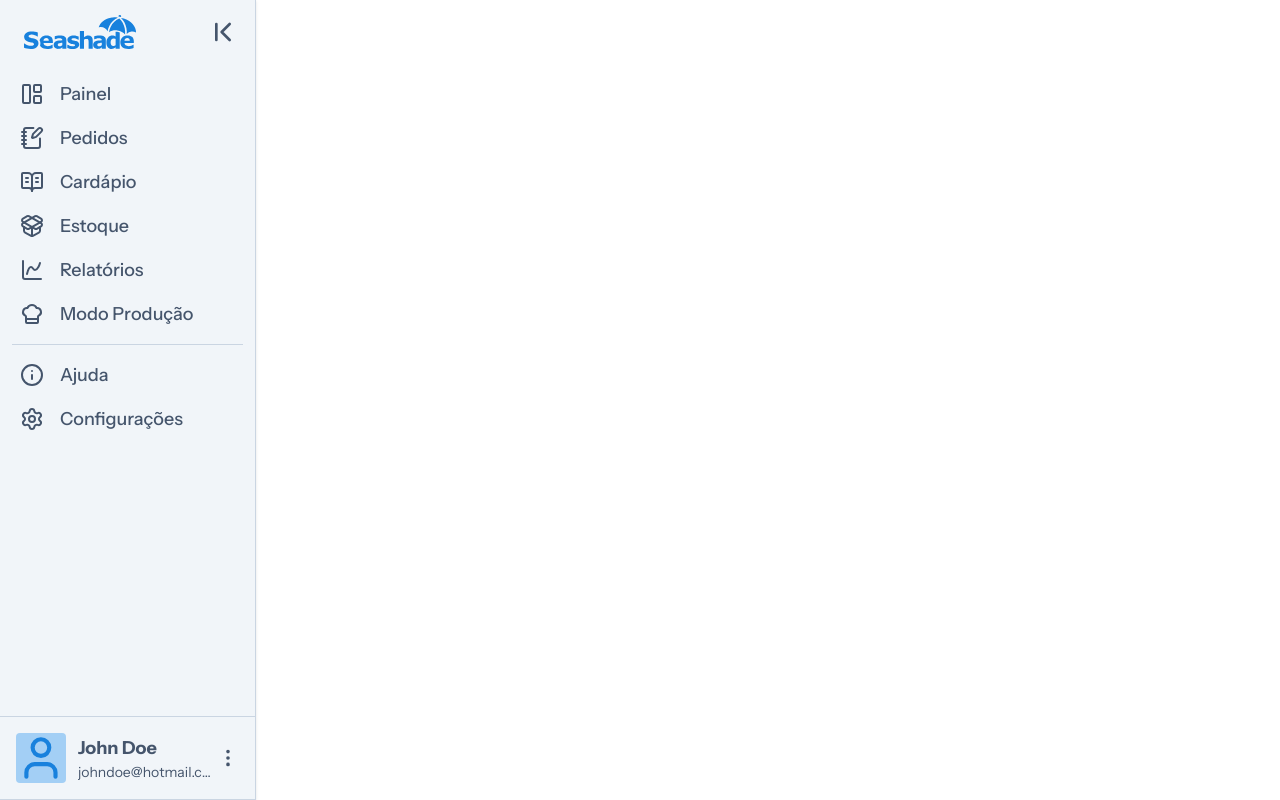
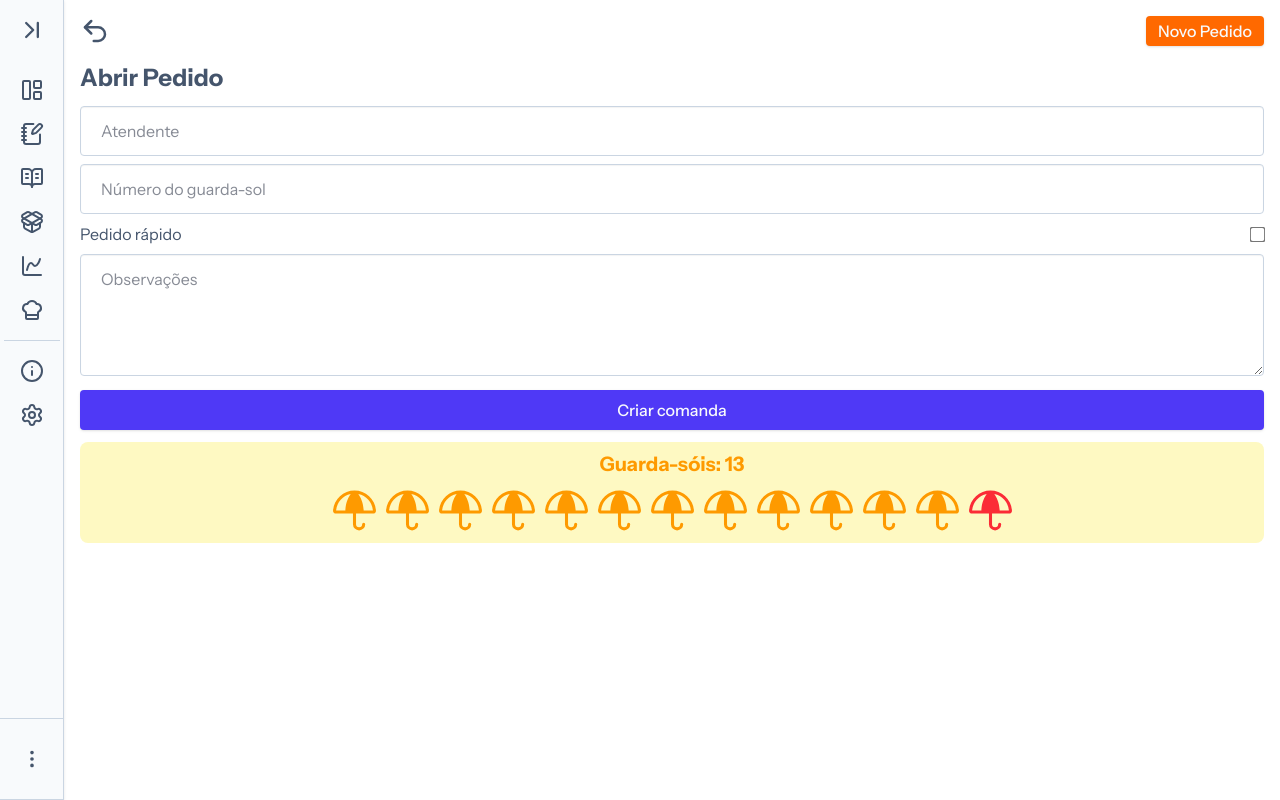
Before and after one commit to barb1424/TesteSeaShade, a React (Vite) app: page /novo-pedido in a window 1280 px wide. Built offline with nearby package versions, Linux system fonts and the light colour scheme.

Commit message:
Inicio da página 'Novo Pedido'

```diff
--- a/src/components/Header.jsx
+++ b/src/components/Header.jsx
@@ -1,8 +1,6 @@
 import { useState } from "react";
 import { Link } from 'react-router-dom';
 import logo from "../assets/logo.svg";
-import { FiMenu } from "react-icons/fi";
-import { IoClose } from "react-icons/io5";
 import { PiUserCircle } from "react-icons/pi";
 import { House, NotepadText, Package, MailOpen, Menu, X } from 'lucide-react';
 
--- a/src/components/Sidebar.jsx
+++ b/src/components/Sidebar.jsx
@@ -3,19 +3,19 @@ import { useState } from "react";
 import logo from "../assets/darklogo.svg";
 const Sidebar = () => {
 
-    const[expanded, setExpanded] = useState(true);
+    const[expanded, setExpanded] = useState(false);
 
     return (
-        <aside className={`transition-all duration-300 border-b border-slate-300 border-r h-screen flex bg-slate-100 shadow-sm flex-col ${expanded? "w-2/3 md:w-1/3 lg:w-1/5" : "w-16"}`}>
+        <aside className={`fixed transition-all duration-300 border-b border-slate-300 border-r h-screen flex bg-slate-50 shadow-sm flex-col ${expanded? "w-2/3 md:w-1/3 lg:w-1/5" : "w-16"}`}>
         <header className="text-slate-600 w-full flex flex-col  font-medium  h-full">
-            <div className="flex items-center text-slate-600 mb-2">
+            <div className="flex justify-center items-center text-slate-600 mb-2">
 
                 <div className={`flex overflow-hidden transition-all duration-300${expanded? "p-4 pl-6 flex-grow" : "justify-center w-0"} `}>
                     <img src={logo} alt="Logo do Seashade" className="w-28"/>
                 </div>
 
                 <button onClick={() => setExpanded(!expanded)} className={`py-4 px-4 flex cursor-pointer hover:bg-slate-200 transition-all duration-300 ${expanded ? "" : ""}`}>
-                    {expanded? <ChevronFirst size="32"/>: <ChevronLast size="32"/>}
+                    {expanded? <ChevronFirst size="28"/>: <ChevronLast size="28"/>}
                 </button>
 
             </div>
--- a/src/pages/Cadastro.jsx
+++ b/src/pages/Cadastro.jsx
@@ -21,7 +21,7 @@ const Cadastro = () => {
              <label className="text-xl flex flex-col gap-2">
                Nome <br/>
               <input
-              className=" hover:border-slate-200 focus:ring focus:outline-none focus:border-indigo-600 bg-white py-4 lg:py-3 px-6 rounded border border-slate-300 text-slate-900 w-full"
+              className="inset-shadow-xs hover:border-slate-200 focus:ring focus:outline-none focus:border-indigo-600 bg-white py-4 lg:py-3 px-5 rounded border border-slate-300 text-slate-900 w-full"
               value = {name}
               type='text'
               placeholder='Seu nome completo'
@@ -32,7 +32,7 @@ const Cadastro = () => {
             <label className="text-xl flex flex-col gap-2">
                Barraca <br/>
               <input
-              className=" hover:border-slate-200 focus:ring focus:outline-none focus:border-indigo-600 bg-white py-4 lg:py-3 px-6 rounded border border-slate-300 text-slate-900 w-full"
+              className="inset-shadow-xs hover:border-slate-200 focus:ring focus:outline-none focus:border-indigo-600 bg-white py-4 lg:py-3 px-5 rounded border border-slate-300 text-slate-900 w-full"
               value = {barraca}
               type='text'
               placeholder='Nome da sua barraca/quiosque'
@@ -45,9 +45,9 @@ const Cadastro = () => {
             <label className="text-xl flex flex-col gap-2">
                E-mail: <br/>
               <input
-              className=" hover:border-slate-200 focus:ring focus:outline-none focus:border-indigo-600 bg-white py-4 lg:py-3 px-6 rounded border border-slate-300 text-slate-900 w-full"
+              className="inset-shadow-xs focus:ring focus:outline-none focus:border-indigo-600 bg-white py-4 lg:py-3 px-5 rounded border border-slate-300 text-slate-900 w-full"
               value = {email}
-              type='text'
+              type='email'
               placeholder='Ex: email@hotmail.com'
               onChange={e=> setEmail(e.target.value)}
               />
@@ -56,7 +56,7 @@ const Cadastro = () => {
             <label className="text-xl flex flex-col gap-2">
               Senha:
               <input
-              className="hover:border-slate-200 focus:ring focus:outline-none focus:border-indigo-600 bg-white py-4 lg:py-3 px-6 rounded border border-slate-300 text-slate-900 w-full"
+              className="inset-shadow-xs focus:ring focus:outline-none focus:border-indigo-600 bg-white py-4 lg:py-3 px-5 rounded border border-slate-300 text-slate-900 w-full"
               value={pass}
               type='password'
               placeholder='••••••••••••'
--- a/src/pages/Login.jsx
+++ b/src/pages/Login.jsx
@@ -4,7 +4,7 @@ import { PiUserCircle } from "react-icons/pi";
 import { Link } from 'react-router-dom';
 
 const Login = () => {
- const[name, setName] = useState('');
+ const[email, setEmail] = useState('');
  const[pass, setPass] = useState('')
   return (
     <div className="bg-slate-100 min-h-screen flex flex-col gap-1 md:gap-6">
@@ -19,18 +19,18 @@ const Login = () => {
             <label className="text-xl flex flex-col gap-2">
                E-mail: <br/>
               <input
-              className=" hover:border-slate-200 focus:ring focus:outline-none focus:border-indigo-600 bg-white py-4 lg:py-3 px-6 rounded border border-slate-300 text-slate-900 w-full"
-              value = {name}
-              type='text'
+              className="inset-shadow-xs focus:ring focus:outline-none focus:border-indigo-600 bg-white py-4 lg:py-3 px-5 rounded border border-slate-300 text-slate-900 w-full"
+              value = {email}
+              type='email'
               placeholder='ex: email@hotmail.com'
-              onChange={e=> setName(e.target.value)}
+              onChange={e=> setEmail(e.target.value)}
               />
             </label>
 
             <label className="text-xl flex flex-col gap-2">
               Senha:
               <input
-              className=" hover:border-slate-200 focus:ring focus:outline-none focus:border-indigo-600 bg-white py-4 lg:py-3 px-6 rounded border border-slate-300 text-slate-900 w-full"
+              className="inset-shadow-xs focus:ring focus:outline-none focus:border-indigo-600 bg-white py-4 lg:py-3 px-5 rounded border border-slate-300 text-slate-900 w-full"
               value={pass}
               type='password'
               placeholder='••••••••••••'
--- a/src/pages/NovoPedido.jsx
+++ b/src/pages/NovoPedido.jsx
@@ -1,9 +1,70 @@
 import Sidebar from "../components/Sidebar"
+import { Undo2, } from 'lucide-react';
+import { PiUmbrellaFill } from "react-icons/pi";
+
 const NovoPedido = () => {
     return(
-        <div>
+        <div className="text-slate-600 flex h-screen ">
             <Sidebar/>
+            <div className="flex flex-col w-full ml-16 py-4 px-4 gap-4">
+            <header className="flex justify-between">
+                <button><Undo2 size="30"/></button>
+                <button className="bg-orange-500 text-slate-50 font-medium rounded px-3 py-0.5 shadow-sm">Novo Pedido</button>
+            </header>
+            <main className="h-full">
+                <h1 className="text-2xl font-bold">Abrir Pedido</h1>
+                <form>
+                    <fieldset className="flex flex-col gap-2 my-3">
+                        <label>
+                            <input
+                            className="inset-shadow-xs focus:ring focus:outline-none focus:border-indigo-600 bg-white py-4 lg:py-3 px-5 rounded border border-slate-300 text-slate-900 w-full"
+                            type="text"
+                            name=""
+                            placeholder="Atendente"/>
+                        </label>
+
+                        <label>
+                            <input
+                            className="inset-shadow-xs focus:ring focus:outline-none focus:border-indigo-600 bg-white py-4 lg:py-3 px-5 rounded border border-slate-300 text-slate-900 w-full"
+                            type="text"
+                            name=""
+                            placeholder="Número do guarda-sol"/>
+                        </label>
+
+                        <label className="flex justify-between items-center">
+                            Pedido rápido
+                            <input type="checkbox" className="transform scale-120"/>
+                        </label>
+
+                        <label>
+                            <textarea className="inset-shadow-xs focus:ring focus:outline-none focus:border-indigo-600 bg-white py-4 lg:py-3 px-5 rounded border border-slate-300 text-slate-900 w-full" rows="4" cols="50" placeholder="Observações"></textarea>
+                        </label>
+
+                        <button className="shadow-sm bg-indigo-600 text-slate-50 font-medium rounded py-2">Criar comanda</button>
+                    </fieldset>
+                </form>
+                <div className="text-amber-500 flex flex-col bg-yellow-100 rounded-lg p-2 gap-2">
+                    <div className=" font-bold flex justify-center text-xl">Guarda-sóis: 13</div>
+                    <div className="flex flex-wrap itens-center justify-center gap-1">
+                    <PiUmbrellaFill size="49"/>
+                    <PiUmbrellaFill size="49"/>
+                    <PiUmbrellaFill size="49"/>
+                    <PiUmbrellaFill size="49"/>
+                    <PiUmbrellaFill size="49"/>
+                    <PiUmbrellaFill size="49"/>
+                    <PiUmbrellaFill size="49"/>
+                    <PiUmbrellaFill size="49"/>
+                    <PiUmbrellaFill size="49"/>
+                    <PiUmbrellaFill size="49"/>
+                    <PiUmbrellaFill size="49"/>
+                    <PiUmbrellaFill size="49"/>
+                    <PiUmbrellaFill className="text-red-500" size="49"/>
+                    </div>
+                </div>
+            </main>
         </div>
+        </div>
+
     )
 }
 export default NovoPedido;
```
